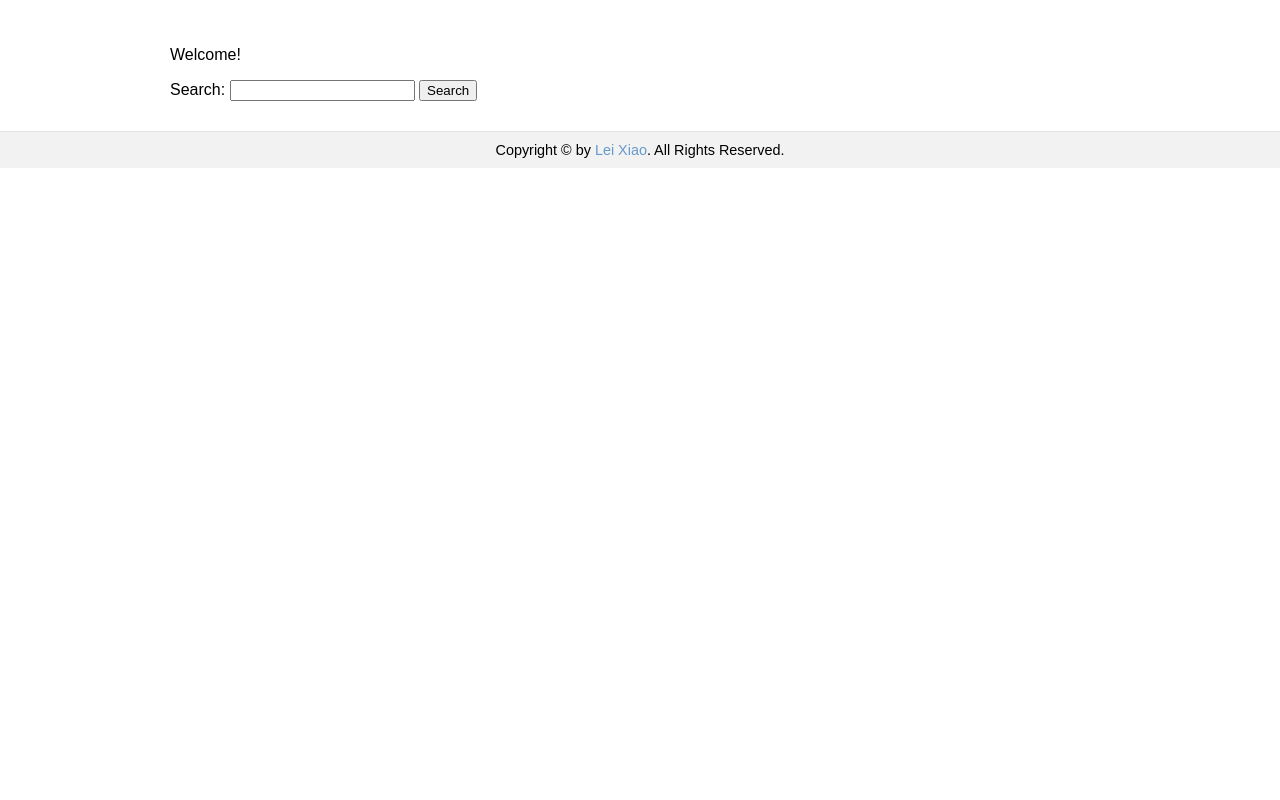
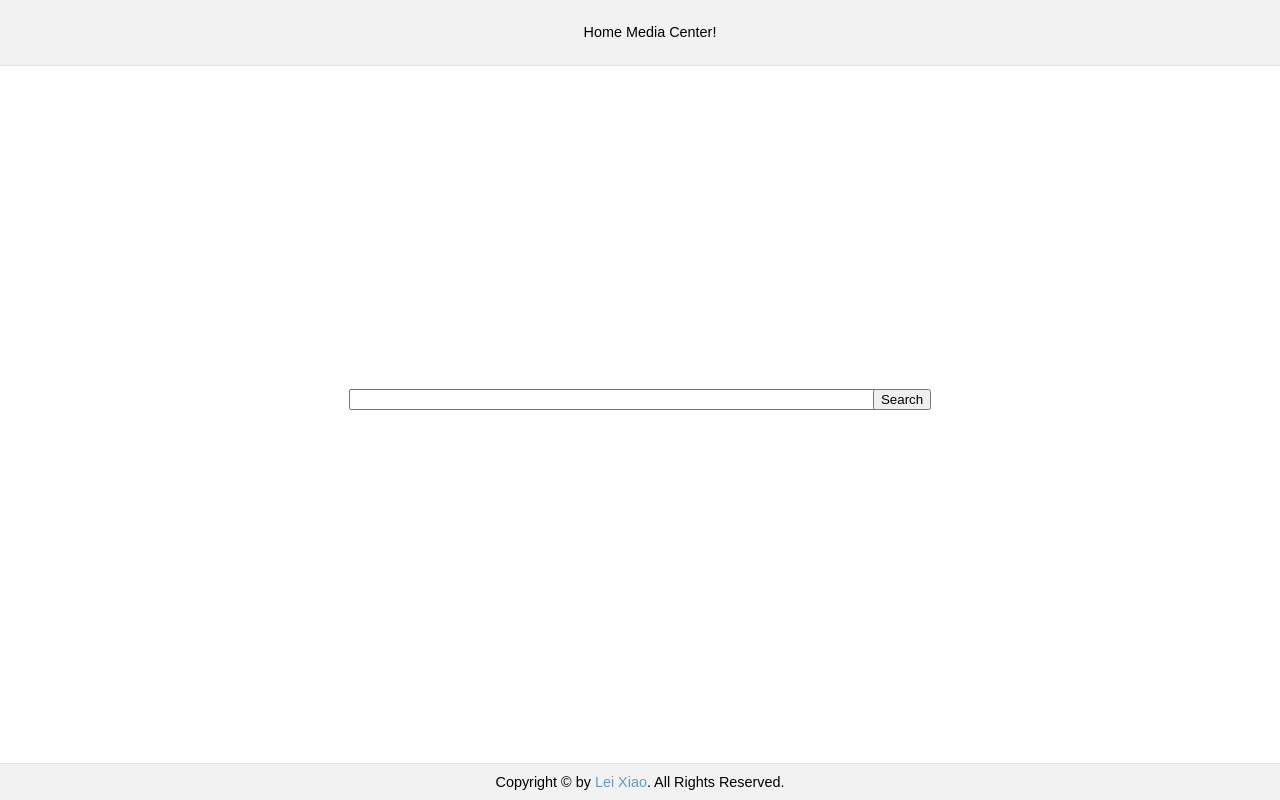
Before and after one commit to xiaolei/home-media-center, a Flask app: page / in a window 1280 px wide. Run offline with Flask 2, Linux system fonts and the light colour scheme.

Commit message:
Update home and movies page style.

```diff
--- a/static/hmc.css
+++ b/static/hmc.css
@@ -1,15 +1,59 @@
-body {
-    margin: 0 auto;
+html, body {
+    height: 100%;
+    width: 100%;
+    margin: 0;
     padding: 0;
     font-family: Arial, Helvetica, sans-serif;
     font-size: 16px;
     color: #000;
 }
 
+.container {
+    display: table;
+    width: 100%;
+    height: 100%;
+}
+
 .content {
-    width: 940px;
-    max-width: 96%;
-    margin: 30px auto 0 auto;
+    display: table-row;
+    height: 100%;
+}
+
+.content-body {
+    display: table-cell;
+    vertical-align: middle;
+    width: 100%;
+}
+
+.search-bar {
+    margin: 0 auto;
+}
+
+    .search-bar form {
+        display: table;
+        margin: 0 auto;
+    }
+
+#q {
+    width: 100%;
+}
+
+.search-bar span {
+    display: table-cell;
+    width: 90%;
+}
+
+.search-bar input[type=submit] {
+    display: table-cell;
+}
+
+.header {
+    width: 100%;
+    background: #f2f2f2;
+    text-align: center;
+    padding: 10px;
+    font-size: 0.9em;
+    border-bottom: 1px solid #e4e4e4;
 }
 
 a {
--- a/static/home.css
+++ b/static/home.css
@@ -1,11 +1,4 @@
-.main {
-    width: 100%;
-    height: 100%;
-    display: table;
+.home-body {
+    width: 80%;
+    margin: 0 auto;
 }
-
-.container {
-    display: table-cell;
-    vertical-align: middle;
-    height: 100%;
-}
--- a/templates/home.html
+++ b/templates/home.html
@@ -5,13 +5,14 @@
 <link rel="stylesheet" type="text/css" href="{{ url_for('static', filename='home.css') }}">
 <script type="text/javascript" src="{{url_for('static', filename='hmc.home.js')}}"></script>
 {% endblock %}
+{% block header %}
+<p>Home Media Center!</p>
+{% endblock %}
 {% block content %}
-<div class="main">
-    <div class="container">
-        <p>Welcome!</p>
+<div class="home-body">
+    <div class="search-bar">
         <form action="{{url_for('movies.home')}}">
-            <label for="q">Search: </label>
-            <input type="text" id="q" name="q" />
+            <span><input type="text" id="q" name="q" /></span>
             <input type="submit" id="search" value="Search" />
         </form>
     </div>
--- a/templates/layout.html
+++ b/templates/layout.html
@@ -13,7 +13,7 @@
     {% endblock %}
 </head>
 <body>
-    <div class="main">
+    <div class="container">
         <div id="menu">
             <span class="menu-header">HMC</span>
             <ul>
@@ -22,12 +22,17 @@
                 <li id="movies"><a href="{{url_for('movies.home')}}">Movies</a></li>
             </ul>
         </div>
+        <div class="header">
+            {% block header %}{% endblock %}
+        </div>
         <div class="content">
-            {% block content %}{% endblock %}
+            <div class="content-body">
+                {% block content %}{% endblock %}
+            </div>
         </div>
-    </div>
-    <div id="footer">
-        <span>Copyright &#169; by <a id="admin-switcher" href="#">Lei Xiao</a>. All Rights Reserved.</span>
+        <div id="footer">
+            <span>Copyright &#169; by <a id="admin-switcher" href="#">Lei Xiao</a>. All Rights Reserved.</span>
+        </div>
     </div>
     <script type="text/javascript">
         $(function () { $('#admin-switcher').click(function () { HMC.Common.EnableAdminSwitcher('#menu'); }); });
```
Also changed, not shown: templates/movies.html (+4 -3 lines).
